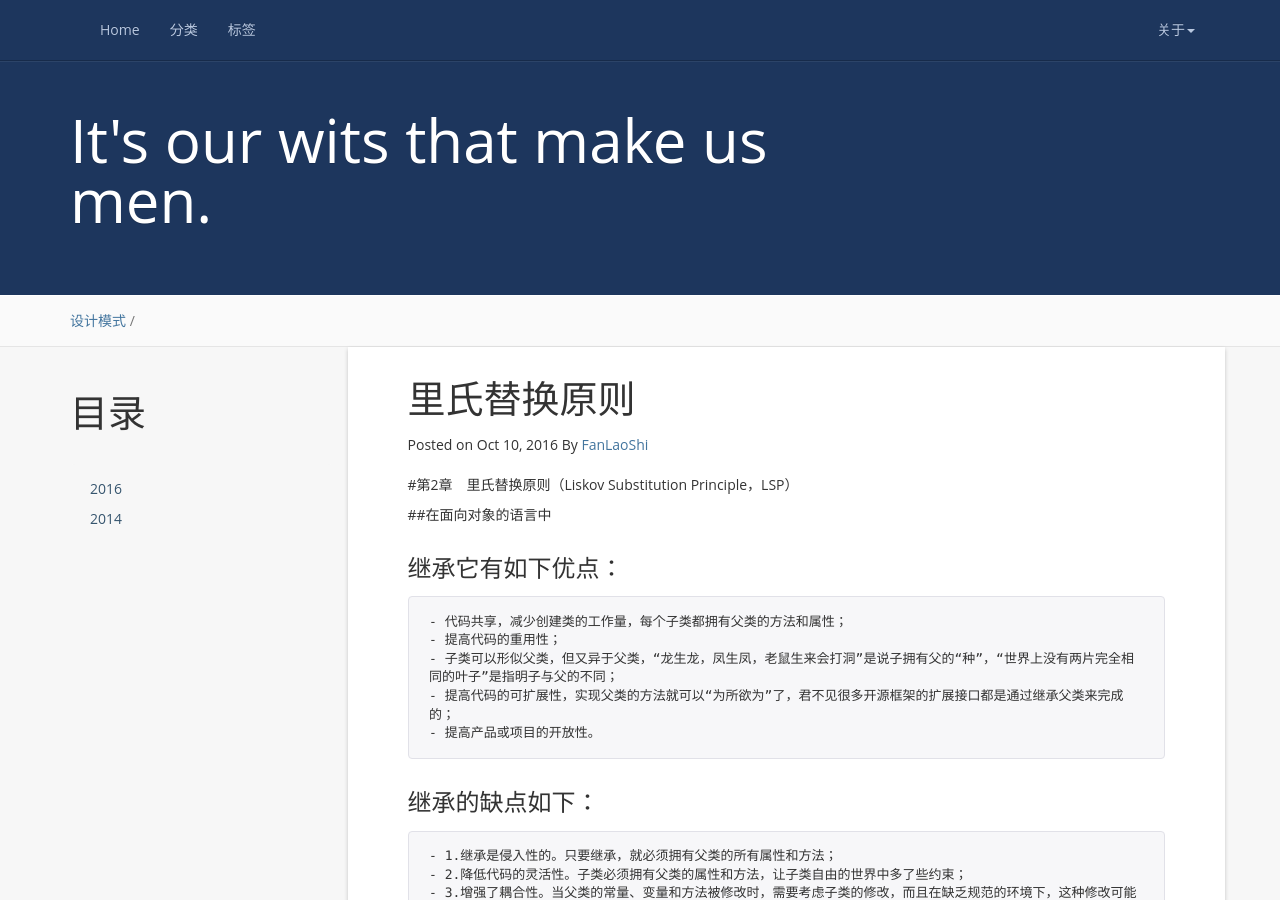
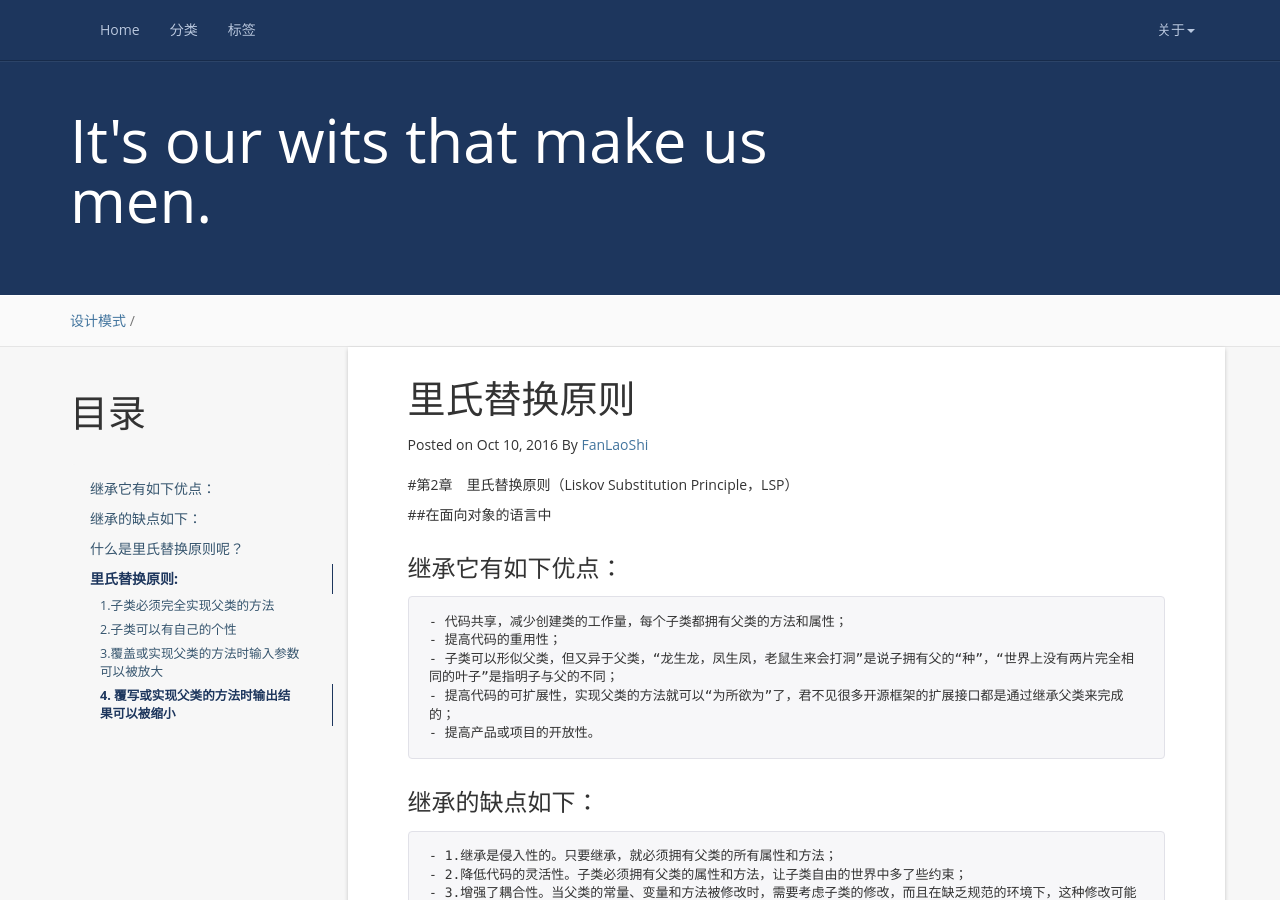
Before and after one commit to CrazyMonkey6762/CrazyMonkey6762.github.io, a Jekyll site: the page built from _posts/2016-10-10-里氏替换原则.markdown, in a window 1280 px wide and 900 px high. Built offline with Jekyll 4.4.1, drawn with Linux system fonts in a browser that asks for light colours; comment, search, counter and statistics services are not loaded.

Commit message:
Update 2016-10-10-里氏替换原则.markdown

```diff
--- a/_posts/2016-10-10-里氏替换原则.markdown
+++ b/_posts/2016-10-10-里氏替换原则.markdown
@@ -5,6 +5,10 @@ date: 2016-10-10 19:56:00
 categories: 设计模式
 tags: 设计模式
 ---
+
+
+* content
+{:toc}
 
 
 
```
